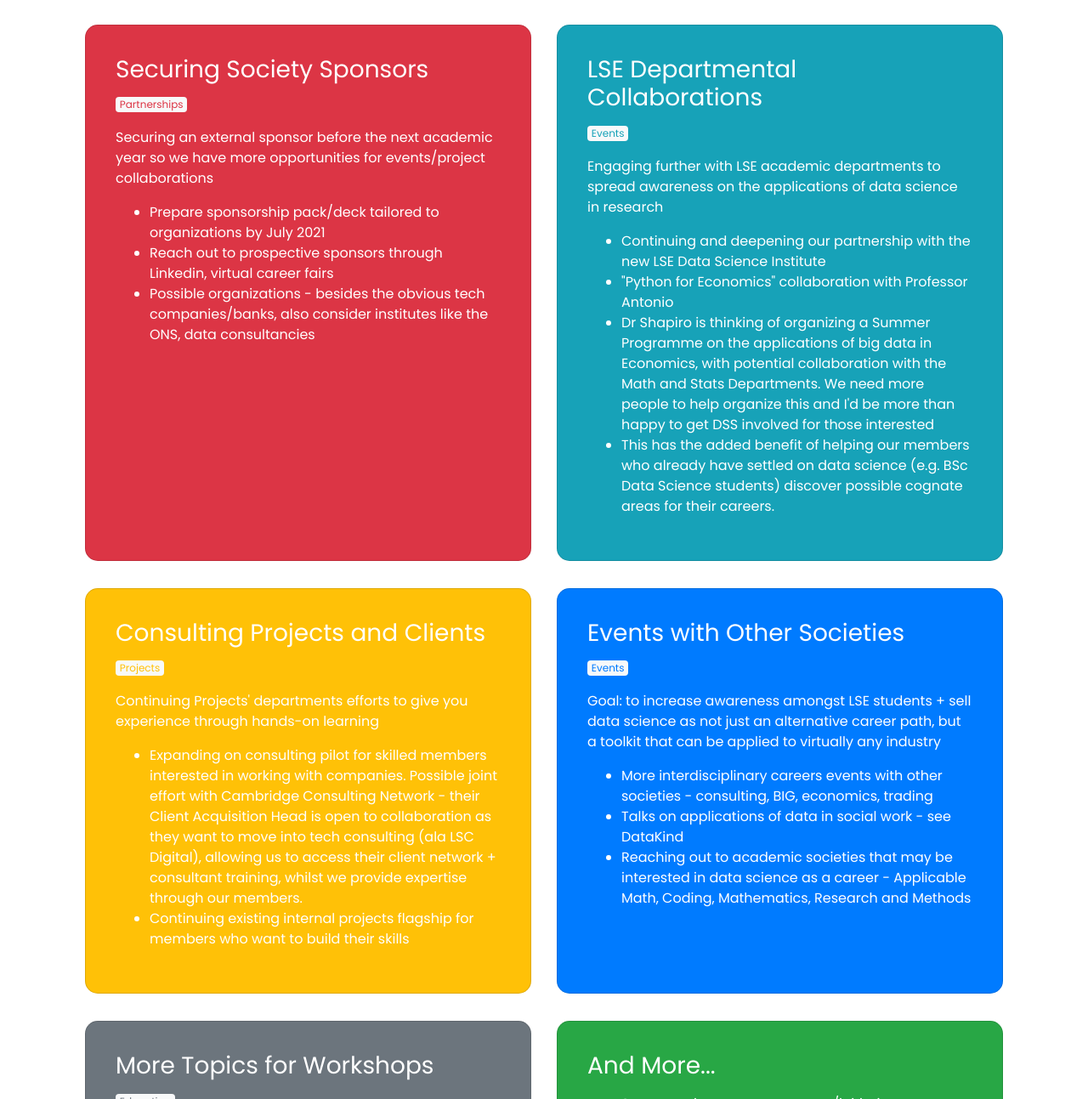
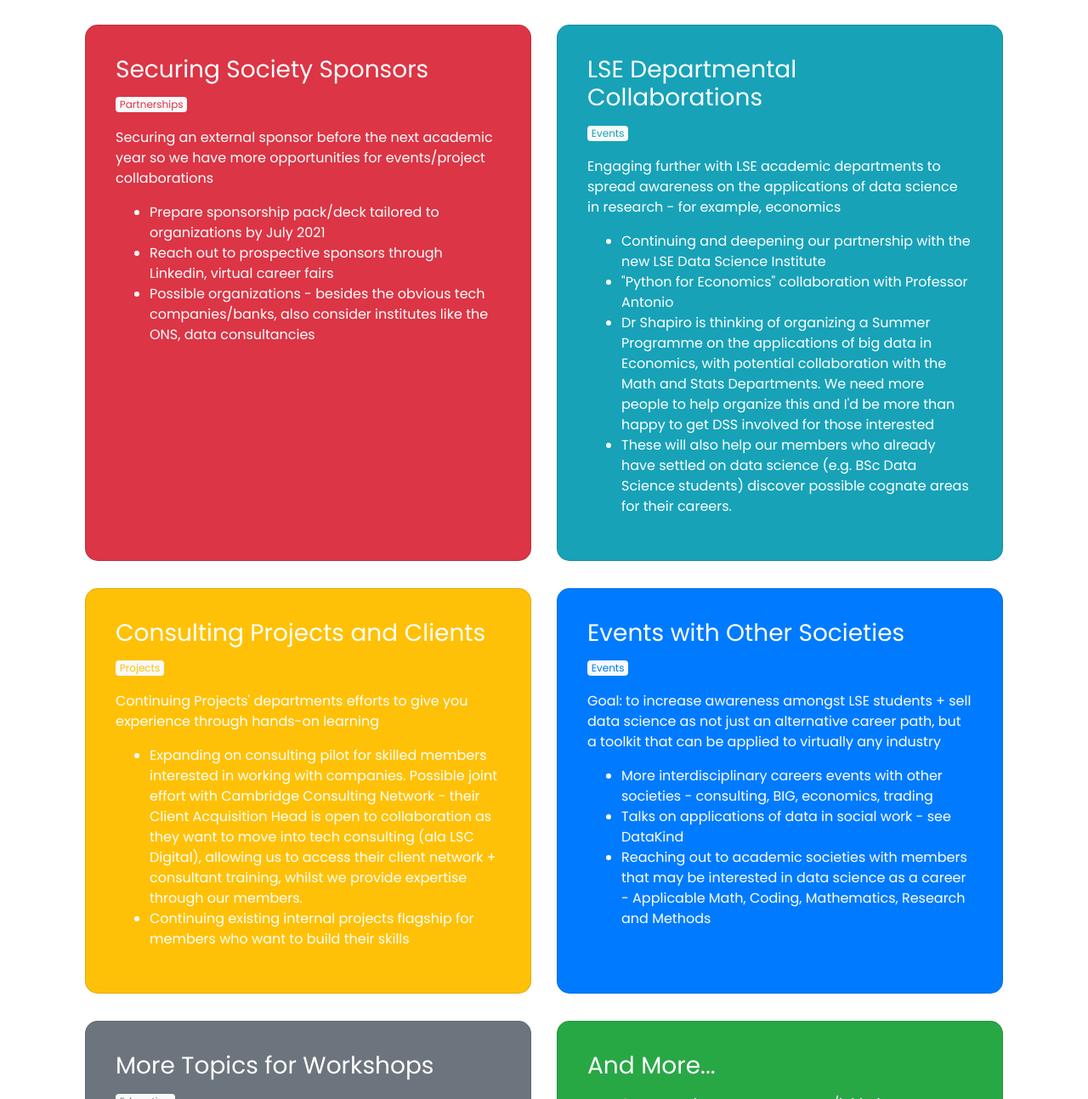
Before and after one commit to ethan-cheong/DSSManifesto, a plain HTML site: page my_vision/index.html in a window 1280 px wide. Shown: the part 509-1802 px from the top of the page at 85% size. Drawn offline with nearby package versions, Linux system fonts and the light colour scheme.

Commit message:
update vision

```diff
--- a/my_vision/index.html
+++ b/my_vision/index.html
@@ -137,14 +137,14 @@ To facilitate this, I've got two main goals: create better experiences and oppor
 
   </p>
   <p class="card-text">
-    Engaging further with LSE academic departments to spread awareness on the applications of data science in research
+    Engaging further with LSE academic departments to spread awareness on the applications of data science in research - for example, economics
     <ul>
       <li> Continuing and deepening our partnership with the new LSE Data Science Institute</li>
       <li> "Python for Economics" collaboration with Professor Antonio</li>
       <li> Dr Shapiro is thinking of organizing a Summer Programme on the applications of big data in Economics,
         with potential collaboration with the Math and Stats Departments. We need more people to help organize this and I'd be
       more than happy to get DSS involved for those interested</li>
-      <li> This has the added benefit of helping our members who already have settled on data science (e.g. BSc Data Science students) discover possible cognate areas for their careers.
+      <li> These will also help our members who already have settled on data science (e.g. BSc Data Science students) discover possible cognate areas for their careers.
     </ul>
       </p>
 </div>
@@ -189,7 +189,7 @@ To facilitate this, I've got two main goals: create better experiences and oppor
     <ul>
       <li>More interdisciplinary careers events with other societies - consulting, BIG, economics, trading </li>
       <li>Talks on applications of data in social work - see DataKind </li>
-      <li>Reaching out to academic societies that may be interested in data science as a career - Applicable Math, Coding, Mathematics, Research and Methods</li>
+      <li>Reaching out to academic societies with members that may be interested in data science as a career - Applicable Math, Coding, Mathematics, Research and Methods</li>
     </ul></p>
 </div>
 </a>
```
